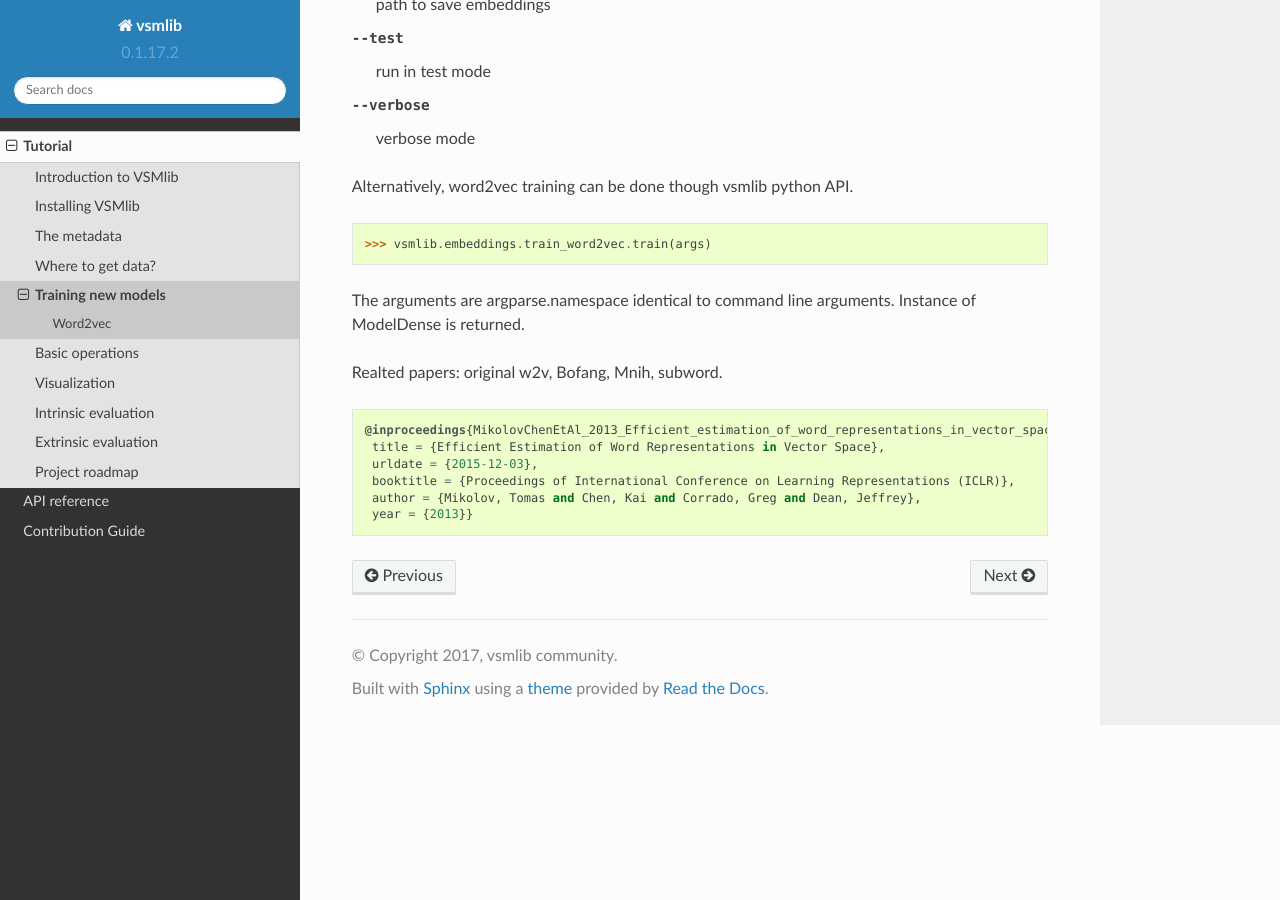
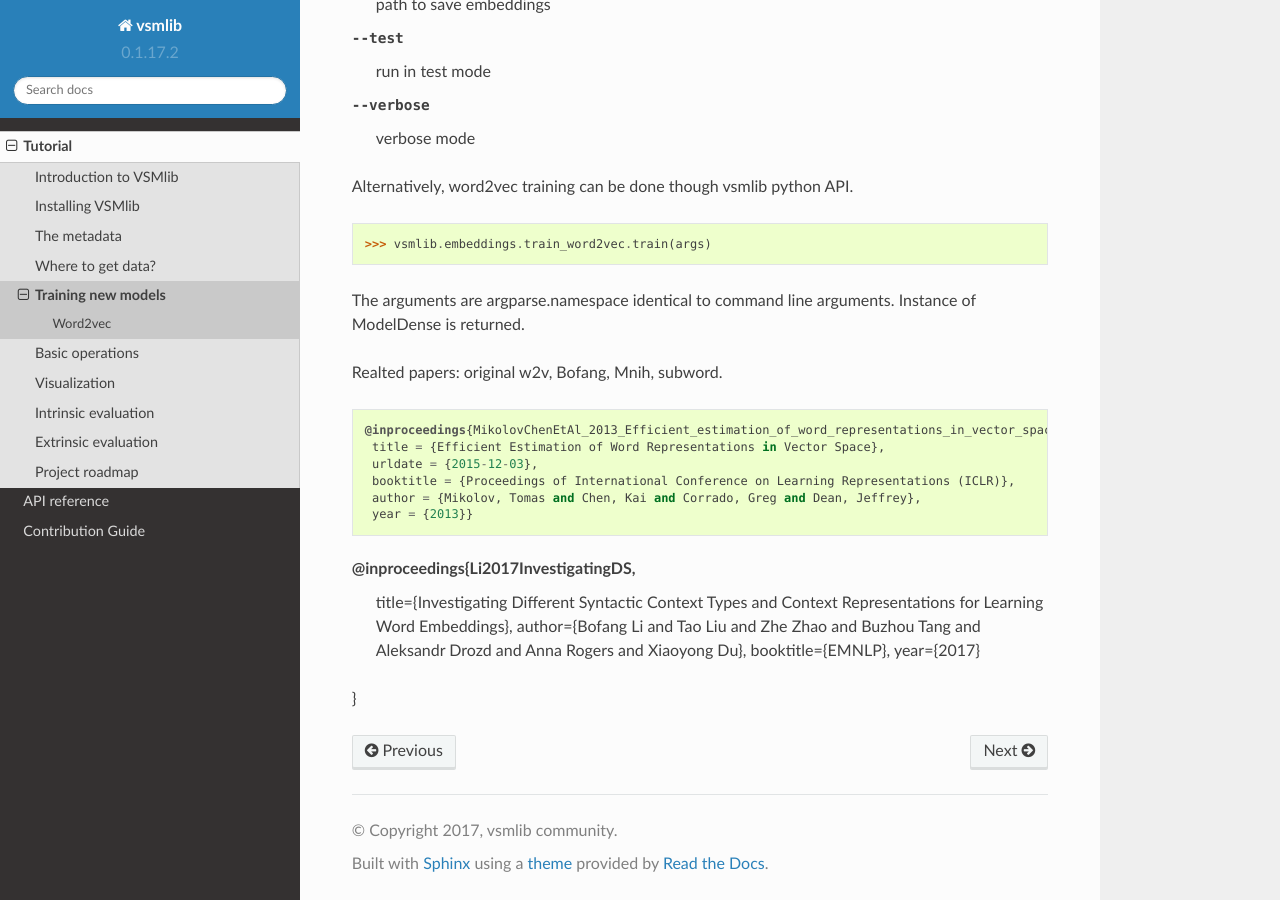
Before and after one commit to undertherain/vsmlib, a Sphinx documentation site: the page built from docs/source/tutorial/training_vectors.rst, in a window 1280 px wide and 900 px high, scrolled down 1643 px. Built offline with Sphinx 7.4.7 and the Read the Docs theme 2.0.0, drawn with Linux system fonts in a browser that asks for light colours; some of the changed text lies outside the part shown.

Commit message:
minor change, add ref.

```diff
--- a/docs/source/tutorial/training_vectors.rst
+++ b/docs/source/tutorial/training_vectors.rst
@@ -29,7 +29,7 @@ The command line parameters are as
 --model                       base model type ['skipgram' or 'cbow']
 --negative-size               number of negative samples
 --out_type                    output model type ["hsm": hierarchical softmax, "ns": negative sampling, "original": no approximation]
---subword                     specify if subword-level approach should be used ['none', 'rnn']
+--subword                     specify if subword-level approach should be used ["none", "rnn"]
 --batchsize                   learning minibatch size
 --gpu                         GPU ID (negative value indicates CPU)
 --epochs                      number of epochs to learn
@@ -57,3 +57,10 @@ Realted papers: original w2v, Bofang, Mnih, subword.
   booktitle = {Proceedings of International Conference on Learning Representations (ICLR)},
   author = {Mikolov, Tomas and Chen, Kai and Corrado, Greg and Dean, Jeffrey},
   year = {2013}}
+
+@inproceedings{Li2017InvestigatingDS,
+  title={Investigating Different Syntactic Context Types and Context Representations for Learning Word Embeddings},
+  author={Bofang Li and Tao Liu and Zhe Zhao and Buzhou Tang and Aleksandr Drozd and Anna Rogers and Xiaoyong Du},
+  booktitle={EMNLP},
+  year={2017}
+}
```
Also changed, not shown: 1 other file.
